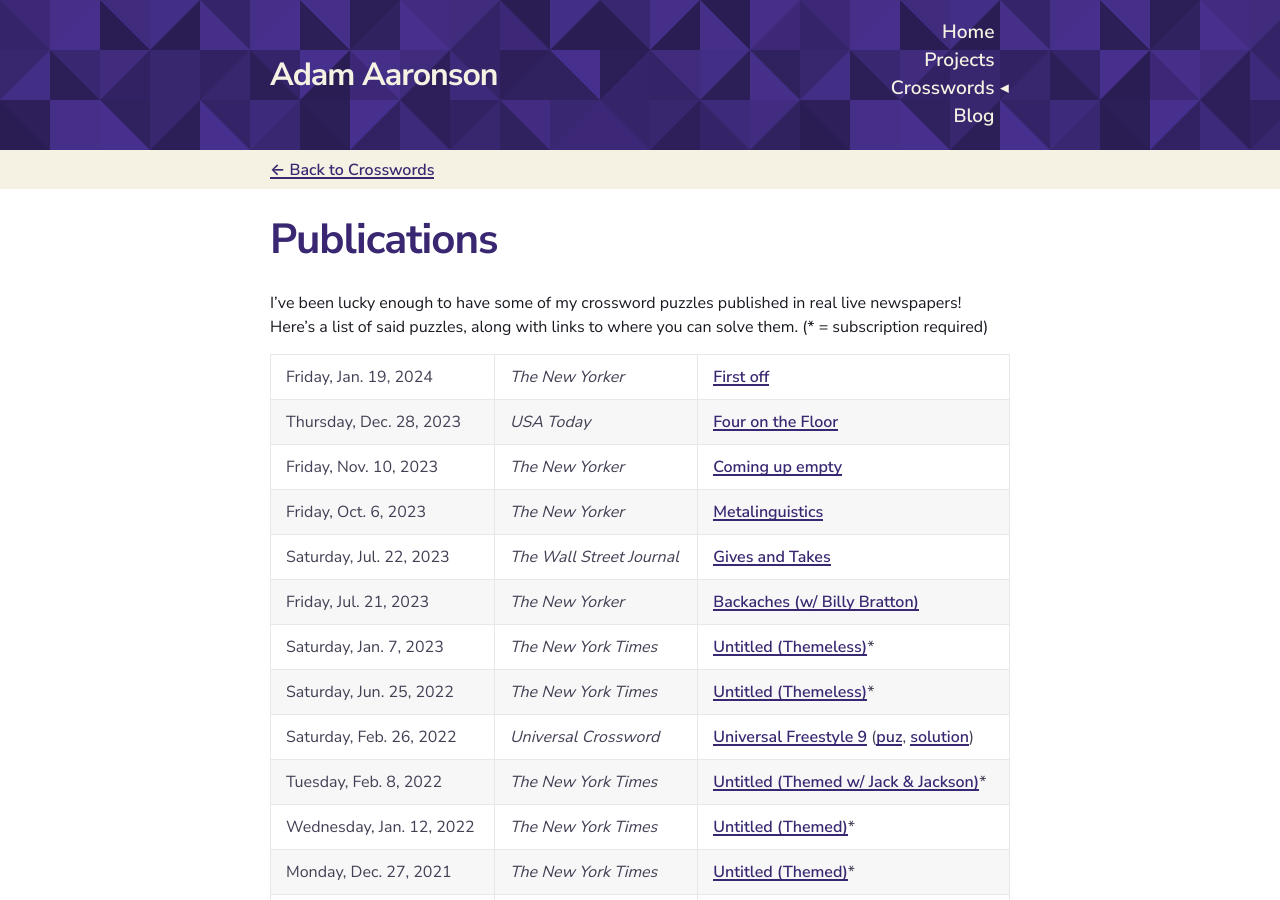
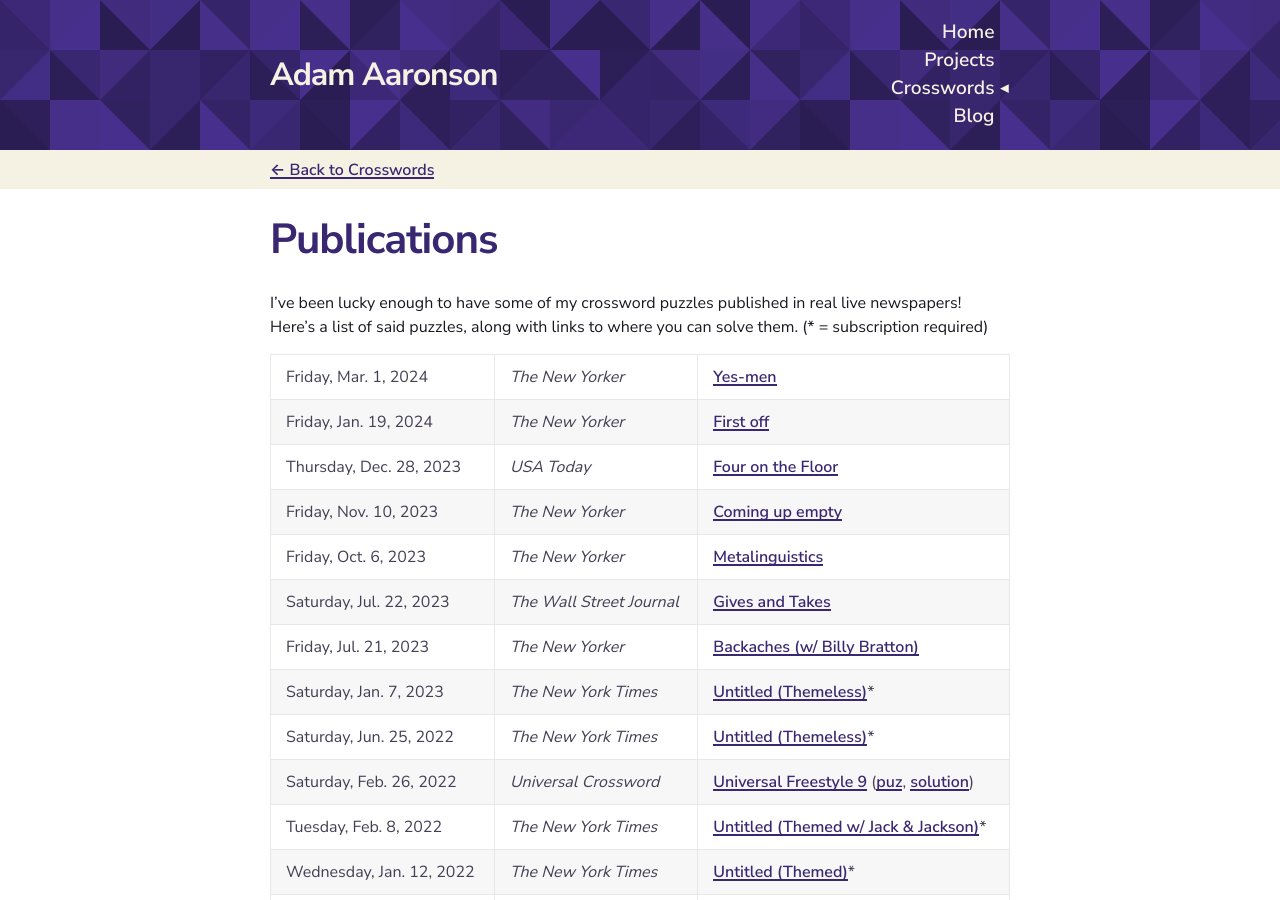
Before and after one commit to adamaaronson/adamaaronson.github.io, a Jekyll site: the page built from publications.md, in a window 1280 px wide and 900 px high. Built offline with Jekyll 4.4.1, drawn with Linux system fonts in a browser that asks for light colours.

Commit message:
New New Yorker

```diff
--- a/publications.md
+++ b/publications.md
@@ -7,6 +7,7 @@
 
 I've been lucky enough to have some of my crossword puzzles published in real live newspapers! Here's a list of said puzzles, along with links to where you can solve them. (\* = subscription required)
 
+Friday, Mar. 1, 2024 | _The New Yorker_ | [Yes-men](https://www.newyorker.com/puzzles-and-games-dept/crossword/2024/03/01)
 Friday, Jan. 19, 2024 | _The New Yorker_ | [First off](https://www.newyorker.com/puzzles-and-games-dept/crossword/2024/01/19)
 Thursday, Dec. 28, 2023 | _USA Today_ | [Four on the Floor](https://puzzles.usatoday.com/game/d5b851bc-b136-4c69-904f-8eba993102dc)
 Friday, Nov. 10, 2023 | _The New Yorker_ | [Coming up empty](https://www.newyorker.com/puzzles-and-games-dept/crossword/2023/11/10)
```
